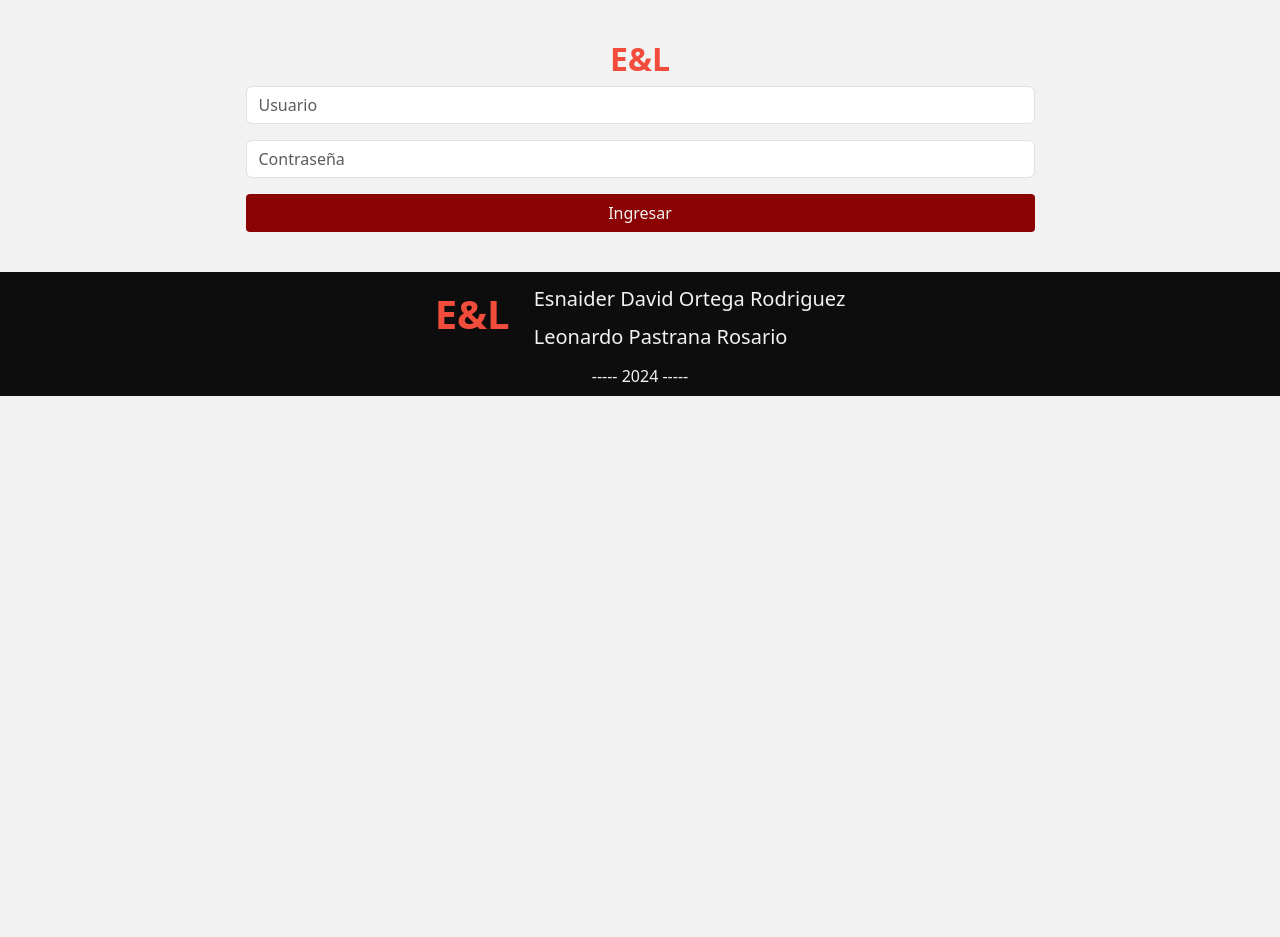
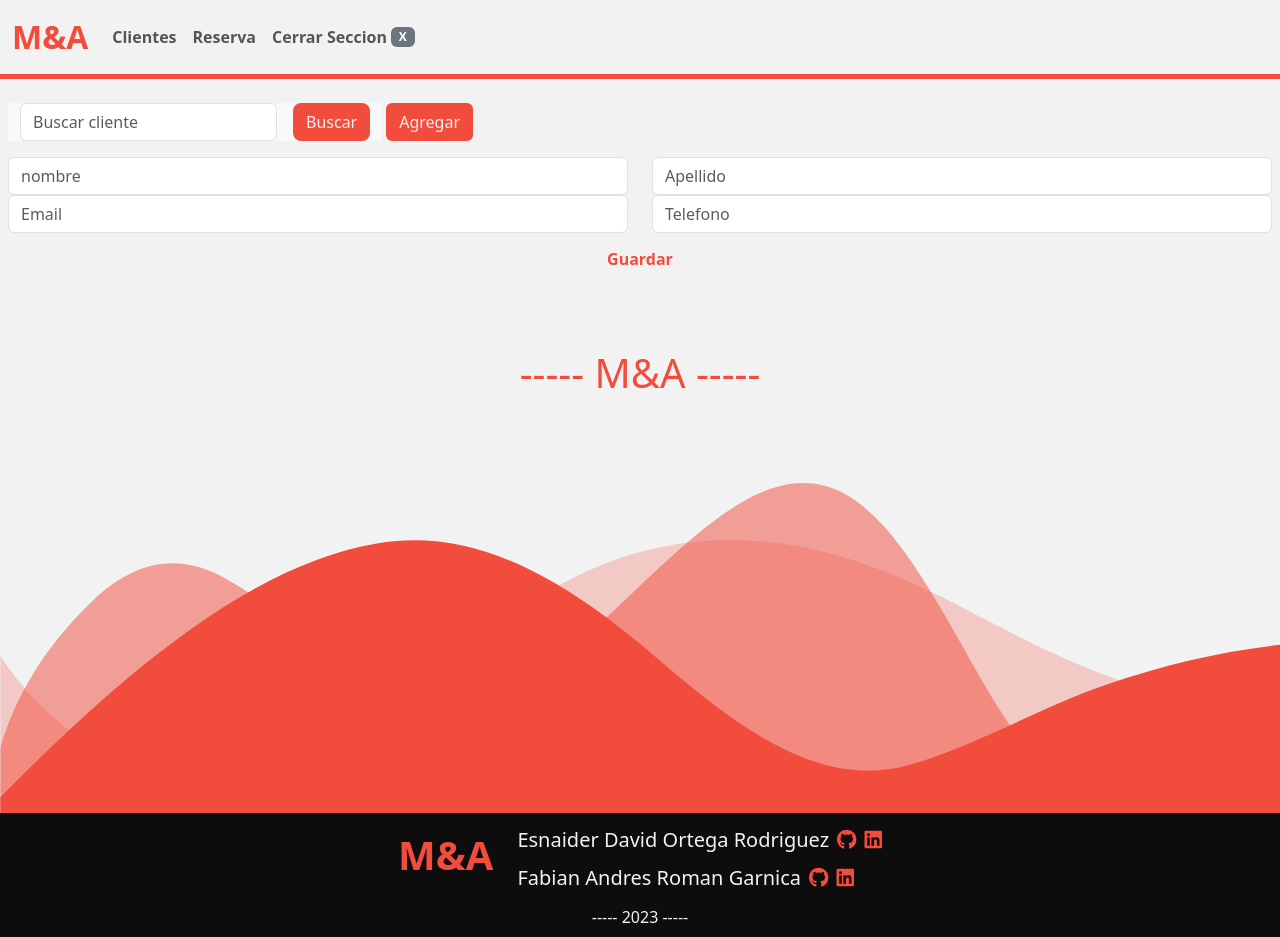
Before and after one commit to LeonardoJose21/tareaBorrito, a PHP site: page /index.php in a window 1280 px wide. Before the commit the page ends 396 px from the top, so only its background shows below. Run offline with PHP 8.4, Linux system fonts and the light colour scheme; data that the repository does not hold is empty; some libraries are stand-ins or nearby versions.

Commit message:
primera version clientes

```diff
--- a/frontend/clientes.php
+++ b/frontend/clientes.php
@@ -7,7 +7,7 @@
 <head>
   <meta charset="utf-8">
   <meta name="viewport" content="width=device-width, initial-scale=1">
-  <title>WorkFlow</title>
+  <title>E&l</title>
   <link rel="icon" href="favicon.ico" />
   <link href="https://cdn.jsdelivr.net/npm/bootstrap@5.3.0-alpha3/dist/css/bootstrap.min.css" rel="stylesheet"
     integrity="sha384-KK94CHFLLe+nY2dmCWGMq91rCGa5gtU4mk92HdvYe+M/SXH301p5ILy+dN9+nJOZ" crossorigin="anonymous">
--- a/frontend/index.php
+++ b/frontend/index.php
@@ -1,56 +1,182 @@
-<!DOCTYPE html PUBLIC "-//W3C//DTD XHTML 1.0 Transitional//EN" "http://www.w3.org/TR/xhtml1/DTD/xhtml1-transitional.dtd">
-<html xmlns="http://www.w3.org/1999/xhtml">
-  <head>
-    <meta charset="utf-8">
-    <meta name="viewport" content="width=device-width, initial-scale=1">
-    <title>WorkFlow</title>
-    <link rel="icon"  href="favicon.ico" />
-    <link href="https://cdn.jsdelivr.net/npm/bootstrap@5.3.0-alpha3/dist/css/bootstrap.min.css" rel="stylesheet" integrity="sha384-KK94CHFLLe+nY2dmCWGMq91rCGa5gtU4mk92HdvYe+M/SXH301p5ILy+dN9+nJOZ" crossorigin="anonymous">
-    <link rel="stylesheet" href="style.css">
+
+
+
+<!doctype html>
+<html lang="en">
+
+<head>
+  <meta charset="utf-8">
+  <meta name="viewport" content="width=device-width, initial-scale=1">
+  <title>E&l</title>
+  <link rel="icon" href="favicon.ico" />
+  <link href="https://cdn.jsdelivr.net/npm/bootstrap@5.3.0-alpha3/dist/css/bootstrap.min.css" rel="stylesheet"
+    integrity="sha384-KK94CHFLLe+nY2dmCWGMq91rCGa5gtU4mk92HdvYe+M/SXH301p5ILy+dN9+nJOZ" crossorigin="anonymous">
+  <link rel="stylesheet" href="style.css">
+
 </head>
-  <body class="home  h-100">
 
-    <section class="p-3">
-      <div class="container-sm rounded-4" id="loginContenedor">
-        <div class="d-flex justify-content-center">
+<body>
 
-            <div class="w-75 p-2 p-sm-4 justify-content-center">
-              <h1 class="text-center fs-2 fw-bold" style="color: #F24C3D;">E&L</h1>
-              <form method="post" action="rd_usuario.php">
-                <div class="mb-3">
-                  <input type="text" class="form-control" name ="usuario" id="usuario" placeholder="Usuario">
+<header style="border-bottom: 5px solid #F24C3D;">
+        <nav class="navbar navbar-expand-lg ">
+            <div class="container-fluid">
+              <a class="navbar-brand fs-2 fw-bold" style="color: #F24C3D;" href="#">M&A</a>
+              <button class="navbar-toggler" type="button" data-bs-toggle="collapse" data-bs-target="#navbarNav" aria-controls="navbarNav" aria-expanded="false" aria-label="Toggle navigation">
+                <span class="navbar-toggler-icon"></span>
+              </button>
+              <div class="collapse navbar-collapse fw-bolder" id="navbarNav">
+                <ul class="navbar-nav">
+                  <li class="nav-item">
+                    <a class="nav-link" href="clientes.php">Clientes</a>
+                  </li>
+                  <li class="nav-item">
+                    <a class="nav-link" href="reserva.php">Reserva</a>
+                  </li>
+
+                  <li class="nav-item">
+                    <a class="nav-link d-flex gap-1 align-items-center" href="index.php">Cerrar Seccion  <span class="badge text-bg-secondary">X</span></a>
+                  </li>
+
+                </ul>
+              </div>
+            </div>
+          </nav>
+    </header>
+
+
+
+<section class="overflow-hidden d-flex flex-column gap-3 px-2 py-4">
+<div class="d-flex gap-1 align-items-center">
+        <nav class="navbar bg-body-tertiary border-0 m-0 p-0">
+            <div class="container-fluid">
+              <form class="d-flex" role="search" method="post" action="busquedaInventario.php" >
+                <input class="form-control me-3 " type="text" name="producto" placeholder="Buscar cliente" aria-label="Search">
+                <button class="btn rounded-3" type="submit" style="background-color: #F24C3D; color:#F2F2F2;">Buscar</button>
+              </form>
+            </div>
+          </nav>
+         <a href="ad_inventario.php"><button type="button" class="btn " style="background-color: #F24C3D; color: #F2F2F2;">Agregar</button></a>
+
+</div>
+
+<form method="post" action="add_inventario.php">
+        <div class="row">
+            <div class="col">
+            <input type="text" class="form-control" id="exampleFormControlInput1" placeholder="nombre" name="nombre">
+            </div>
+
+            <div class="col">
+                <input type="text" class="form-control" placeholder="Apellido" aria-label="apellido" name="apellido">
+            </div>
+        </div>
+        <div class="row">
+            <div class="col">
+                <input type="text" class="form-control" placeholder="Email" aria-label="Email" name="Email">
+            </div>
+            <div class="col">
+                <input type="text" class="form-control" placeholder="Telefono" aria-label="Telefono" name="telefono">
+            </div>
+        </div>
+
+        <div class="p-2 d-flex justify-content-center">
+            <button type="submit" type="submit" class="btn btn-primary border-0 btn-outline-light fw-bolder" style="background-color: #F2F2F2; color: #F24C3D;">Guardar</button>
+        </div>
+    </form>
+
+
+
+    <div class="row row-cols-1 row-cols-md-4 g-4">
+
+    <?php while ($row = mysqli_fetch_array($resultado)){?>
+
+      <div class="col">
+      <a href="detalleInventario.php?id=<?php echo $row['id']; ?>" class="text-decoration-none">
+          <div class="card" id="card">
+             <div class="card-body">
+                <div class="d-flex justify-content-between">
+                    <h5 class="card-title"><?php echo $row['nombre'] ?></h5>
                 </div>
-                <div class="mb-3">
-                  <input type="password" class="form-control" name ="contrasena" id="contrasena" placeholder="Contraseña">
-                </div>
-                <div class="text-center">
-                  <button type="submit" class="btn w-100 rounded-1" id="submitLogin">Ingresar</button>
+
+                <div class="d-flex justify-content-between">
+                    <h5 class="card-title"><?php echo $row['apellido'] ?></h5>
                 </div>
 
 
-              </form>
+                <div class="d-flex justify-content-between">
+                    <h5 class="card-title"><?php echo $row['telefono'] ?></h5>
+                </div>
+
+
+                <div class="d-flex justify-content-between">
+                    <h5 class="card-title"><?php echo $row['email'] ?></h5>
+                </div>
+
+
+
             </div>
+          </div>
+          </a>
         </div>
+
+
+    <?php }?>
+
+
+
+
       </div>
-    </section>
 
-      <footer class="p-1">
-        <div class="py-2 px-4 d-flex flex-wrap gap-4 justify-content-center">
-            <div class="fs-1 fw-bold" style="color: #F24C3D;">E&L</div>
-        <div class="d-flex flex-column gap-2 fs-5">
-            <div class="d-flex gap-2 align-items-center">
-                <div>Esnaider David Ortega Rodriguez</div>
-            </div>
-            <div class="d-flex gap-2 align-items-center">
-                <div>Leonardo Pastrana Rosario</div>
-            </div>
+</section>
+
+<section class="overflow-hidden py-5">
+    <h1 class="text-center fs-1"  style="color: #F24C3D;">----- M&A -----</h1>
+  </section>
+
+
+<div style="overflow: hidden;">
+<svg
+  preserveAspectRatio="none"
+  viewBox="0 0 1200 120"
+  xmlns="http://www.w3.org/2000/svg"
+  style="fill: #F24C3D; width: 143%; height: 360px; transform: rotate(180deg);"
+>
+  <path
+  d="M0 0v46.29c47.79 22.2 103.59 32.17 158 28 70.36-5.37 136.33-33.31 206.8-37.5 73.84-4.36 147.54 16.88 218.2 35.26 69.27 18 138.3 24.88 209.4 13.08 36.15-6 69.85-17.84 104.45-29.34C989.49 25 1113-14.29 1200 52.47V0z"
+  opacity=".25"
+/>
+  <path
+    d="M0 0v15.81c13 21.11 27.64 41.05 47.69 56.24C99.41 111.27 165 111 224.58 91.58c31.15-10.15 60.09-26.07 89.67-39.8 40.92-19 84.73-46 130.83-49.67 36.26-2.85 70.9 9.42 98.6 31.56 31.77 25.39 62.32 62 103.63 73 40.44 10.79 81.35-6.69 119.13-24.28s75.16-39 116.92-43.05c59.73-5.85 113.28 22.88 168.9 38.84 30.2 8.66 59 6.17 87.09-7.5 22.43-10.89 48-26.93 60.65-49.24V0z"
+    opacity=".5"
+  />
+  <path d="M0 0v5.63C149.93 59 314.09 71.32 475.83 42.57c43-7.64 84.23-20.12 127.61-26.46 59-8.63 112.48 12.24 165.56 35.4C827.93 77.22 886 95.24 951.2 90c86.53-7 172.46-45.71 248.8-84.81V0z" />
+</svg>
+</div>
+
+
+  <footer class="p-1">
+    <div class="py-2 px-4 d-flex flex-wrap gap-4 justify-content-center">
+        <div class="fs-1 fw-bold" style="color: #F24C3D;">M&A</div>
+    <div class="d-flex flex-column gap-2 fs-5">
+        <div class="d-flex gap-2 align-items-center">
+            <div>Esnaider David Ortega Rodriguez</div>
+            <a href="" style="background-color: transparent; color: #F24C3D;"><i class="fa-brands fa-github" style="background-color: transparent;"></i></a>
+            <a href="" style="background-color: transparent; color: #F24C3D;"><i class="fa-brands fa-linkedin" style="background-color: transparent;" ></i></a>
         </div>
+        <div class="d-flex gap-2 align-items-center">
+            <div>Fabian Andres Roman Garnica</div>
+            <a href="" style="background-color: transparent; color: #F24C3D;"><i class="fa-brands fa-github" style="background-color: transparent;"></i></a>
+            <a href="" style="background-color: transparent; color: #F24C3D;"><i class="fa-brands fa-linkedin" style="background-color: transparent;" ></i></a>
         </div>
-            <div class="py-1 text-center">----- 2024 -----</div>
-    </footer>
+    </div>
+    </div>
+        <div class="py-1 text-center">----- 2023 -----</div>
+</footer>
+
+
   <script src="https://cdn.jsdelivr.net/npm/bootstrap@5.3.0-alpha3/dist/js/bootstrap.bundle.min.js"
     integrity="sha384-ENjdO4Dr2bkBIFxQpeoTz1HIcje39Wm4jDKdf19U8gI4ddQ3GYNS7NTKfAdVQSZe"
     crossorigin="anonymous"></script>
   <script src="https://kit.fontawesome.com/c7e1fdae8a.js" crossorigin="anonymous"></script>
-  </body>
+</body>
+
 </html>
```
Also changed, not shown: frontend/menu.php (+5 -11 lines).
